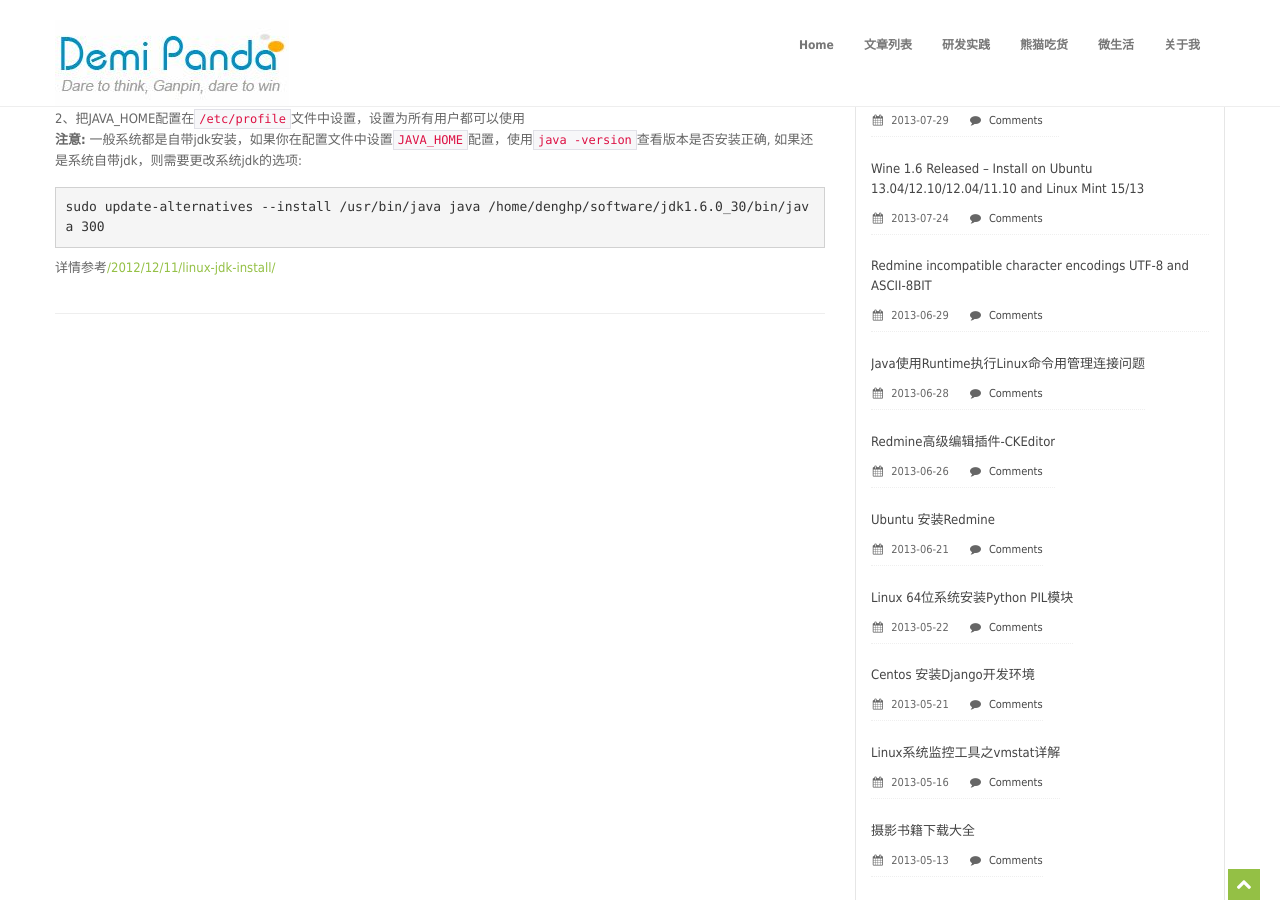
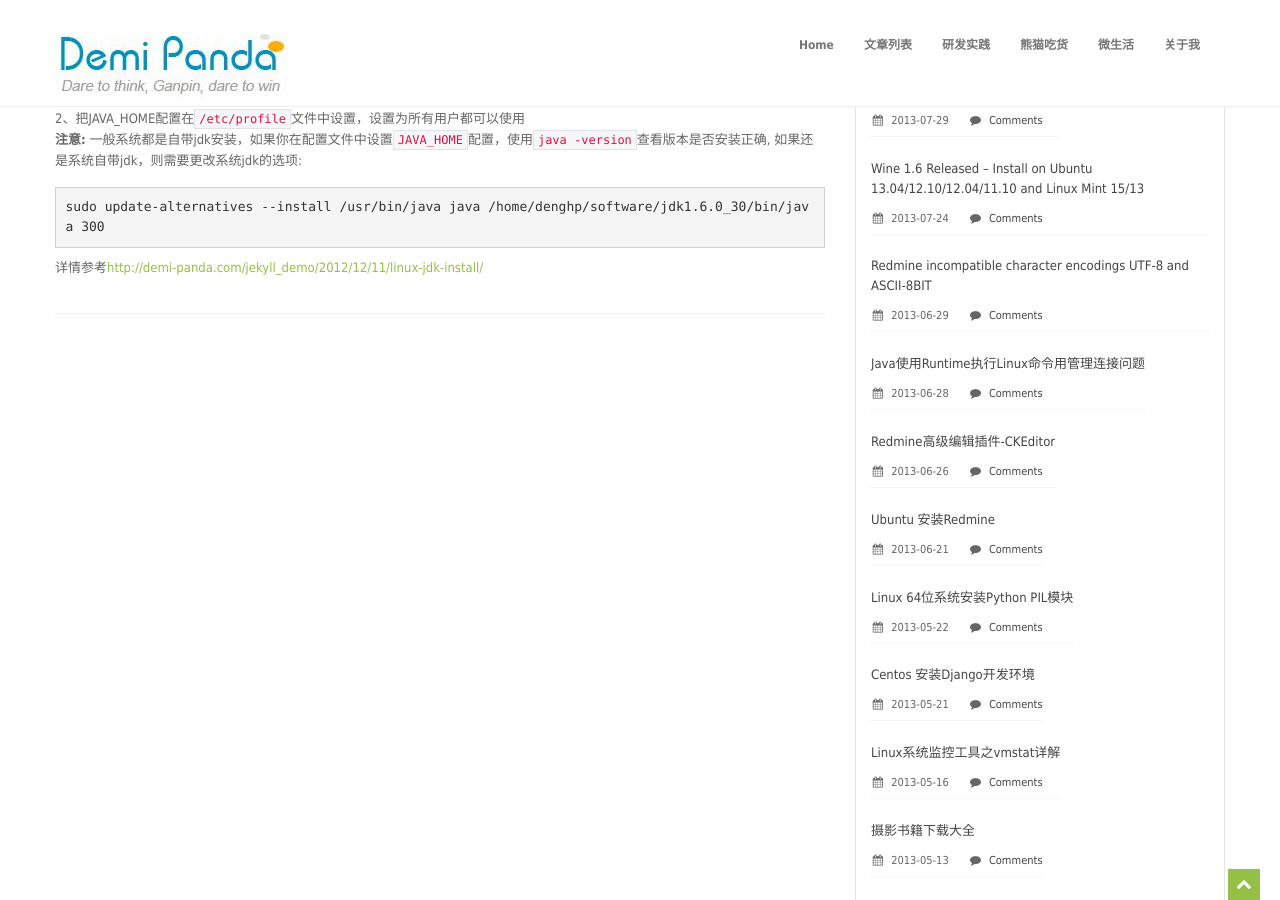
Before and after one commit to denghp/blog-static, a Jekyll site: the page built from _posts/idea/2013-07-29-tools-jar-is-not-in-idea-classpath.md, in a window 1280 px wide and 900 px high, scrolled down 741 px. Built offline with Jekyll 4.4.1, drawn with Linux system fonts in a browser that asks for light colours; Markdown is read by kramdown in place of the engine named in the settings; comment, search, counter and statistics services are not loaded; some of the changed lines change nothing that is shown.

Commit message:
add pages

```diff
--- a/_config.yml
+++ b/_config.yml
@@ -13,9 +13,9 @@ meta:
         name:
         email: denghp@126.com
 
-static_url:
-url:
-baseurl:
+static_url: http://demi-panda.com/jekyll_demo
+url: http://demi-panda.com/jekyll_demo
+baseurl: http://demi-panda.com/jekyll_demo
 markdown: rdiscount
 pygments: true
 permalink: /:year/:month/:day/:title
```
